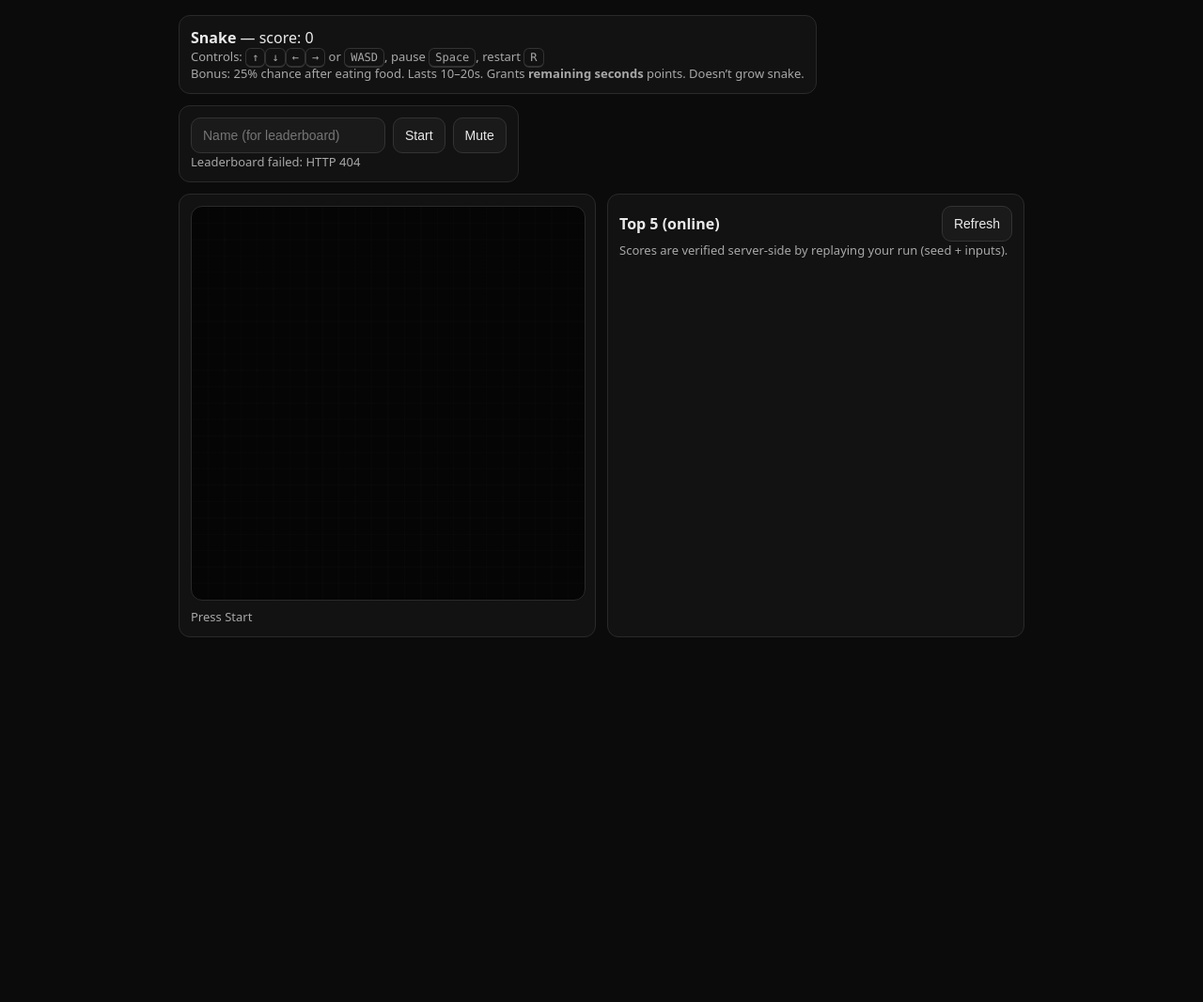
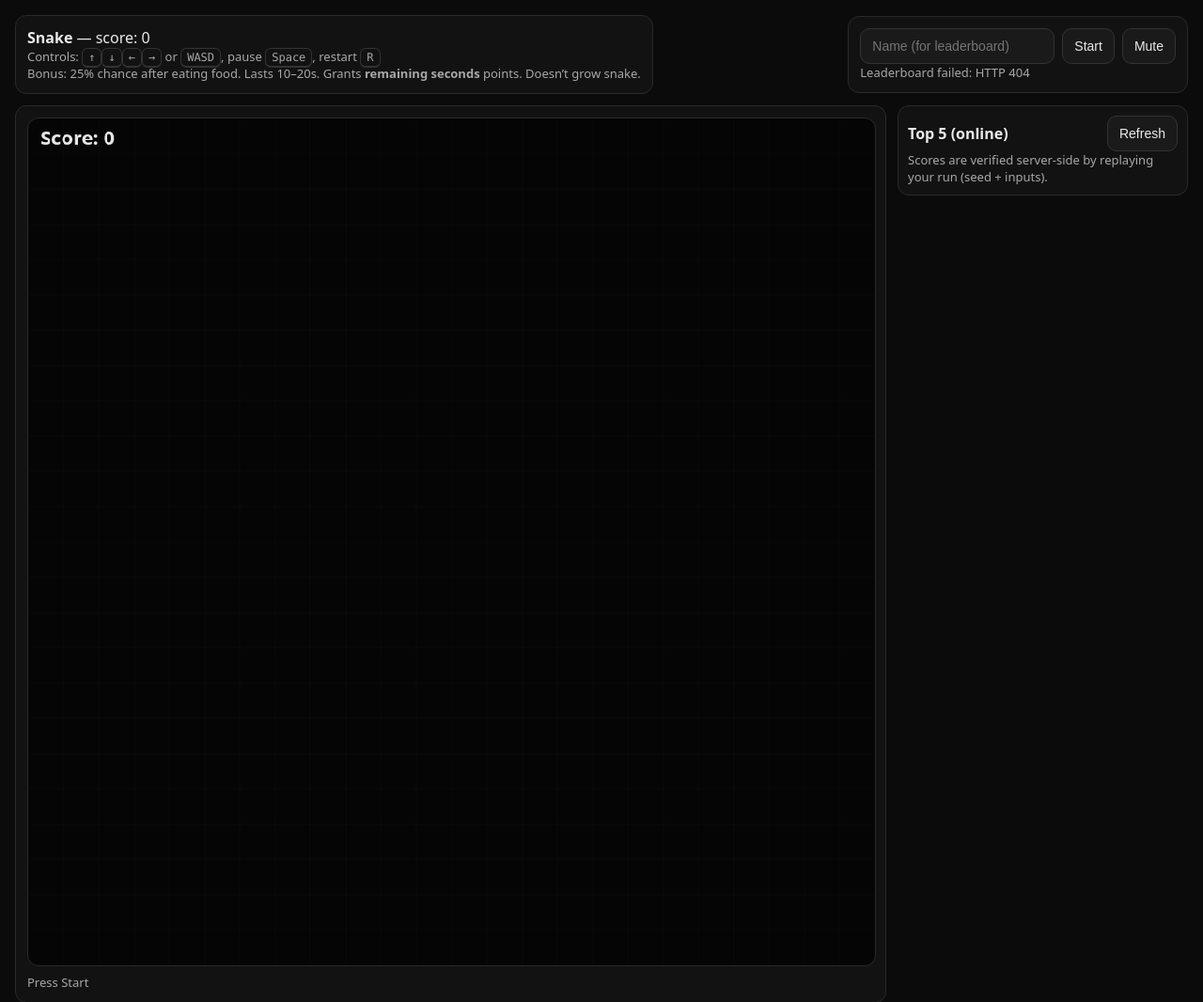
Before and after one commit to pelegody/yorai-snake, a plain HTML site: page index.html in a window 1280 px wide. Shown: the top 1066 px of the page at 94% size. Before the commit the page ends 800 px from the top, so only its background shows below. Drawn offline with Linux system fonts and the light colour scheme; no server answers.

Commit message:
gui change
Signed-off-by: Peleg <pelegodny@gmail.com>

```diff
--- a/index.html
+++ b/index.html
@@ -7,12 +7,31 @@
   <style>
     :root { color-scheme: dark; }
     body { margin:0; background:#0b0b0b; color:#eaeaea; font-family: system-ui, -apple-system, Segoe UI, Roboto, Arial; }
-    .wrap { max-width: 900px; margin: 0 auto; padding: 16px; }
+
+    /* Bigger overall page */
+    .wrap { max-width: 1280px; margin: 0 auto; padding: 16px; }
+
     .topbar { display:flex; gap:12px; align-items:center; justify-content:space-between; flex-wrap:wrap; }
     .panel { background:#121212; border:1px solid #2a2a2a; border-radius:12px; padding:12px; }
-    canvas { background:#050505; border:1px solid #2a2a2a; border-radius:12px; display:block; width:100%; height:auto; image-rendering: pixelated; }
-    .row { display:flex; gap:12px; align-items:stretch; flex-wrap:wrap; }
-    .row > * { flex: 1 1 280px; }
+
+    /* Canvas scales to container width; keep it crisp */
+    canvas {
+      background:#050505; border:1px solid #2a2a2a; border-radius:12px;
+      display:block; width:100%; height:auto; image-rendering: pixelated;
+    }
+
+    /* Game big, leaderboard small */
+    .row {
+      display: grid;
+      grid-template-columns: 3fr 1fr;   /* 75% game, 25% leaderboard */
+      gap: 12px;
+      align-items: start;
+    }
+
+    @media (max-width: 900px) {
+      .row { grid-template-columns: 1fr; }
+    }
+
     input, button {
       background:#1a1a1a; color:#eaeaea; border:1px solid #333; border-radius:10px;
       padding:10px 12px; font-size:14px;
@@ -20,9 +39,12 @@
     button { cursor:pointer; }
     button:hover { border-color:#555; }
     .muted { color:#a8a8a8; font-size: 13px; }
-    .scores { margin:0; padding-left: 18px; }
+    .scores { margin:0; padding-left: 18px; font-size: 13px; line-height: 1.3; }
     .kbd { padding:2px 6px; border:1px solid #333; border-bottom-width:2px; border-radius:6px; font-family: ui-monospace, SFMono-Regular, Menlo, Consolas, monospace; font-size:12px; }
     .status { font-variant-numeric: tabular-nums; }
+
+    /* Make the leaderboard panel feel smaller */
+    .panel.leaderboard { padding: 10px; max-height: 420px; overflow: auto; }
   </style>
 </head>
 <body>
@@ -53,11 +75,12 @@
 
     <div class="row">
       <div class="panel">
-        <canvas id="c" width="600" height="600"></canvas>
+        <!-- Bigger internal resolution for a larger, crisp grid -->
+        <canvas id="c" width="960" height="960"></canvas>
         <div class="muted" id="bonusStatus" style="margin-top:8px;"></div>
       </div>
 
-      <div class="panel">
+      <div class="panel leaderboard">
         <div style="display:flex; align-items:center; justify-content:space-between; gap:12px;">
           <strong>Top 5 (online)</strong>
           <button id="refreshBtn">Refresh</button>
@@ -71,12 +94,12 @@
 <script>
 (() => {
   // ---------- CONFIG ----------
-  const GRID = 24;                 // 24x24 grid (classic-ish). Canvas scales automatically.
-  const TICK_MS = 110;             // speed (lower = faster)
-  const BONUS_CHANCE = 0.25;       // 25%
-  const BONUS_MIN = 10;             // seconds
-  const BONUS_MAX = 20;            // seconds
-  const API_BASE = "/.netlify/functions"; // change if hosting elsewhere
+  const GRID = 24;
+  const TICK_MS = 110;
+  const BONUS_CHANCE = 0.25;
+  const BONUS_MIN = 10;
+  const BONUS_MAX = 20;
+  const API_BASE = "/.netlify/functions";
   // ---------------------------
 
   const canvas = document.getElementById("c");
@@ -108,10 +131,7 @@
 
   function play(sound) {
     if (muted) return;
-    try {
-      sound.currentTime = 0;
-      sound.play();
-    } catch {}
+    try { sound.currentTime = 0; sound.play(); } catch {}
   }
 
   muteBtn.onclick = () => {
@@ -119,7 +139,7 @@
     muteBtn.textContent = muted ? "Unmute" : "Mute";
   };
 
-  // Deterministic PRNG for run replay verification (Mulberry32)
+  // Deterministic PRNG (Mulberry32)
   function mulberry32(seed) {
     let a = seed >>> 0;
     return function() {
@@ -134,21 +154,21 @@
   let running = false;
   let paused = false;
 
-  let snake = [];        // array of {x,y}, head is [0]
-  let dir = {x:1, y:0};  // current direction
+  let snake = [];
+  let dir = {x:1, y:0};
   let pendingDir = null;
 
-  let food = null;       // {x,y}
-  let bonus = null;      // {x,y, expiresAtMs, totalSec}
+  let food = null;
+  let bonus = null;      // {x,y, expiresTick, totalSec}
   let score = 0;
 
   let tickHandle = null;
   let tickCount = 0;
 
   // Verification / online leaderboard
-  let session = null; // {sessionId, seed, sig, startedAt}
-  let rng = null;     // PRNG seeded by server seed
-  let inputEvents = []; // {t: tickCount, d: "U/D/L/R"}
+  let session = null; // {sessionId, seed, sig}
+  let rng = null;
+  let inputEvents = []; // {t, d}
 
   // ---------- HELPERS ----------
   function cellSize() {
@@ -156,8 +176,7 @@
   }
   function drawCellImage(img, x, y) {
     const cs = cellSize();
-    const px = x * cs, py = y * cs;
-    ctx.drawImage(img, px, py, cs, cs);
+    ctx.drawImage(img, x * cs, y * cs, cs, cs);
   }
   function drawCellRect(x, y) {
     const cs = cellSize();
@@ -165,16 +184,10 @@
   }
 
   function eq(a,b){ return a.x===b.x && a.y===b.y; }
-
   function inBounds(p) { return p.x >= 0 && p.x < GRID && p.y >= 0 && p.y < GRID; }
-
-  function isOccupied(p) {
-    return snake.some(s => s.x === p.x && s.y === p.y);
-  }
+  function isOccupied(p) { return snake.some(s => s.x === p.x && s.y === p.y); }
 
   function randomEmptyCell() {
-    // With RNG to keep deterministic.
-    // Try a few random picks, then fallback scan.
     for (let i=0;i<200;i++){
       const x = Math.floor(rng() * GRID);
       const y = Math.floor(rng() * GRID);
@@ -191,7 +204,6 @@
   }
 
   function setDir(newDir) {
-    // disallow reversing directly
     if (newDir.x === -dir.x && newDir.y === -dir.y) return;
     pendingDir = newDir;
   }
@@ -204,29 +216,21 @@
     return "R";
   }
 
-  function vecFromDirCode(c){
-    if (c==="U") return {x:0,y:-1};
-    if (c==="D") return {x:0,y:1};
-    if (c==="L") return {x:-1,y:0};
-    if (c==="R") return {x:1,y:0};
-    return {x:1,y:0};
-  }
-
   function recordInput(code) {
+    // applied at start of NEXT tick
     inputEvents.push({ t: tickCount + 1, d: code });
   }
 
-  // ---------- BONUS LOGIC ----------
+  // ---------- BONUS ----------
   function maybeSpawnBonus() {
     if (bonus) return;
     if (rng() >= BONUS_CHANCE) return;
 
-    const sec = Math.floor(rng() * (BONUS_MAX - BONUS_MIN + 1)) + BONUS_MIN; // 5..15
+    const sec = Math.floor(rng() * (BONUS_MAX - BONUS_MIN + 1)) + BONUS_MIN;
     const pos = randomEmptyCell();
     if (!pos) return;
 
     const expiresTick = tickCount + Math.ceil((sec * 1000) / TICK_MS);
-
     bonus = { x: pos.x, y: pos.y, expiresTick, totalSec: sec };
   }
 
@@ -239,9 +243,7 @@
 
   // ---------- RENDER ----------
   function render() {
-    // Clear
     ctx.clearRect(0,0,canvas.width, canvas.height);
-
     const cs = cellSize();
 
     // grid faint
@@ -249,44 +251,44 @@
     ctx.globalAlpha = 0.15;
     ctx.strokeStyle = "#2a2a2a";
     for (let i=1;i<GRID;i++){
-      ctx.beginPath();
-      ctx.moveTo(i*cs,0); ctx.lineTo(i*cs, canvas.height);
-      ctx.stroke();
-      ctx.beginPath();
-      ctx.moveTo(0,i*cs); ctx.lineTo(canvas.width, i*cs);
-      ctx.stroke();
+      ctx.beginPath(); ctx.moveTo(i*cs,0); ctx.lineTo(i*cs, canvas.height); ctx.stroke();
+      ctx.beginPath(); ctx.moveTo(0,i*cs); ctx.lineTo(canvas.width, i*cs); ctx.stroke();
     }
     ctx.restore();
 
     // food
     if (food) {
       if (hasImg(imgFood)) drawCellImage(imgFood, food.x, food.y);
-      else {
-        ctx.fillStyle = "#ff6b6b";
-        drawCellRect(food.x, food.y);
-      }
+      else { ctx.fillStyle = "#ff6b6b"; drawCellRect(food.x, food.y); }
     }
 
     // bonus
     if (bonus) {
       if (hasImg(imgBonus)) drawCellImage(imgBonus, bonus.x, bonus.y);
-      else {
-        ctx.fillStyle = "#ffd93d";
-        drawCellRect(bonus.x, bonus.y);
-      }
+      else { ctx.fillStyle = "#ffd93d"; drawCellRect(bonus.x, bonus.y); }
     }
 
     // snake
     for (let i=0;i<snake.length;i++){
       const s = snake[i];
       if (hasImg(imgSnake)) drawCellImage(imgSnake, s.x, s.y);
-      else {
-        ctx.fillStyle = i===0 ? "#6ee7b7" : "#34d399";
-        drawCellRect(s.x, s.y);
-      }
+      else { ctx.fillStyle = i===0 ? "#6ee7b7" : "#34d399"; drawCellRect(s.x, s.y); }
     }
 
-    // bonus UI
+    // On-canvas HUD
+    ctx.save();
+    ctx.globalAlpha = 0.9;
+    ctx.fillStyle = "white";
+    ctx.font = "bold 22px system-ui";
+    ctx.fillText(`Score: ${score}`, 14, 30);
+    if (bonus) {
+      const rem = bonusRemainingSeconds();
+      ctx.font = "14px system-ui";
+      ctx.fillText(`Bonus: ${rem}s (${rem} pts)`, 14, 52);
+    }
+    ctx.restore();
+
+    // text status under canvas
     if (bonus) {
       const rem = bonusRemainingSeconds();
       elBonusStatus.textContent = `Bonus active: ${rem}s remaining (worth ${rem} points)`;
@@ -304,7 +306,6 @@
     inputEvents = [];
     eatFlip = 0;
 
-    // start snake in middle length 4
     const mid = Math.floor(GRID/2);
     snake = [{x:mid, y:mid}, {x:mid-1,y:mid}, {x:mid-2,y:mid}, {x:mid-3,y:mid}];
     dir = {x:1,y:0};
@@ -333,47 +334,34 @@
 
     tickCount++;
 
-    // apply pending direction at tick boundary
-    if (pendingDir) {
-      dir = pendingDir;
-      pendingDir = null;
-    }
+    if (pendingDir) { dir = pendingDir; pendingDir = null; }
 
-    // move head
     const head = snake[0];
     const next = {x: head.x + dir.x, y: head.y + dir.y};
 
-    // wall collision
     if (!inBounds(next)) return lose();
 
-    // self collision: allow moving into last tail cell if tail is removed this tick (classic)
     const willEatFood = food && eq(next, food);
     const willEatBonus = bonus && eq(next, bonus);
-    const tail = snake[snake.length - 1];
-    const hitsBody = snake.some((s, idx) => (s.x===next.x && s.y===next.y) && !(idx===snake.length-1 && !willEatFood));
+
+    const hitsBody = snake.some((s, idx) =>
+      (s.x===next.x && s.y===next.y) && !(idx===snake.length-1 && !willEatFood)
+    );
     if (hitsBody) return lose();
 
-    // advance
     snake.unshift(next);
 
-    // expire bonus
     if (bonus && tickCount >= bonus.expiresTick) bonus = null;
 
     if (willEatFood) {
       score += 1;
       elScore.textContent = String(score);
 
-      // eat sound alternating
       play(eatFlip % 2 === 0 ? sEat0 : sEat1);
       eatFlip++;
 
-      // spawn new food
       food = randomEmptyCell();
-
-      // 25% chance to spawn bonus *in addition* to normal point
-      maybeSpawnBonus();
-
-      // snake grows (do NOT pop tail)
+      maybeSpawnBonus(); // 25%
     } else if (willEatBonus) {
       const rem = bonusRemainingSeconds();
       score += rem;
@@ -381,12 +369,9 @@
 
       play(sBonus);
 
-      // bonus does NOT grow snake => remove tail
-      snake.pop();
-
+      snake.pop(); // no-grow
       bonus = null;
     } else {
-      // normal move (no grow)
       snake.pop();
     }
 
@@ -420,12 +405,11 @@
     else if (k === "arrowright" || k === "d") setDir({x:1,y:0});
     else return;
 
-    // record only if direction truly changes (and not illegal reverse)
     const after = dirCodeFromVec(pendingDir || dir);
     if (after !== before) recordInput(after);
   });
 
-  // ---------- LEADERBOARD (ONLINE) ----------
+  // ---------- LEADERBOARD ----------
   async function apiGet(path) {
     const r = await fetch(`${API_BASE}${path}`, { cache: "no-store" });
     if (!r.ok) throw new Error(`HTTP ${r.status}`);
@@ -472,7 +456,6 @@
     if (!session) return;
     const name = (elName.value || "").trim().slice(0,16) || "anon";
 
-    // The server computes the real score, we just provide inputs + elapsed ticks.
     const payload = {
       name,
       sessionId: session.sessionId,
@@ -515,7 +498,6 @@
 
   refreshBtn.onclick = () => refreshTop5();
 
-  // initial
   refreshTop5();
   render();
 })();
```
